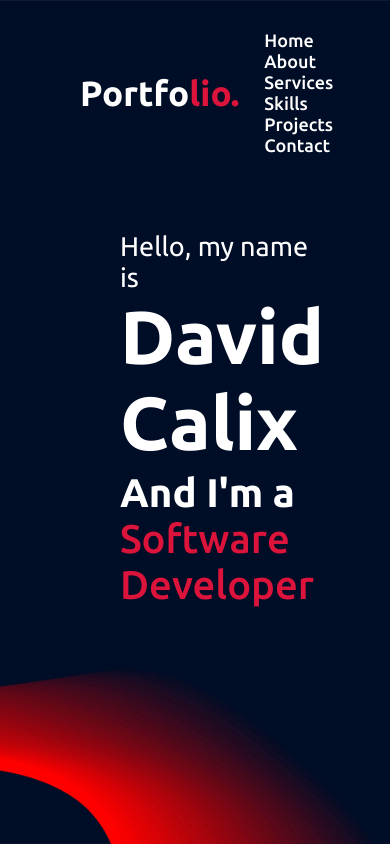
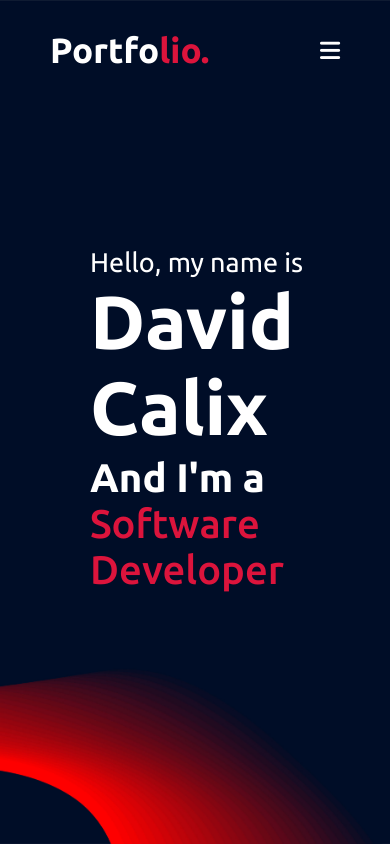
Before and after one commit to Calixd7/Portfolio2, a plain HTML site: page index.html in a window 390 px wide. Shown: the top 844 px of the page. Drawn offline with nearby package versions, Linux system fonts and the light colour scheme.

Commit message:
menu button

```diff
--- a/index.html
+++ b/index.html
@@ -20,7 +20,9 @@
                 <li><a href="#">Projects</a></li>
                 <li><a href="#">Contact</a></li>
             </ul>
-            <div class="menu-btn"></div>
+            <div class="menu-btn">
+                <i class="fas fa-bars"></i>
+            </div>
         </div>
     </nav>
 
--- a/main.js
+++ b/main.js
@@ -5,7 +5,10 @@ $(document).ready(function(){
         }else{
             $('.navbar').removeClass("sticky");
         }
-    })
-
+    });
+// toggle menu/navbar script
+$('.menu-btn').click(function(){
+    $('.navbar .menu').toggleclass("active");
+});
 
 });
--- a/style.css
+++ b/style.css
@@ -65,6 +65,20 @@ background: crimson;
     color: #fff;
 
 }
+
+.navbar.sticky .menu li a:hover{
+    color: #fff;
+}
+
+/* menu btn styling */
+
+.menu-btn{
+    color: #fff;
+    font-size: 23px;
+    cursor: pointer;
+    display: none;
+}
+
 /* Home Section Styling */
 
 .home {
@@ -103,3 +117,36 @@ margin: 5px 0
     color: crimson;
     font-weight: 500;
 }
+
+/* Responsive Media Query Start */
+
+@media (max-width: 947px){
+    .max-width{
+        padding: 0 50px;
+    }
+    .menu-btn{
+        display:block;
+        z-index: 999;
+    }
+    .navbar .menu{
+        position: fixed;
+        height: 100vh;
+        width:  100%;
+        left: -100%;
+        top: 0;
+        background: #111;
+        text-align: center;
+        padding-top: 80px;
+    }
+    .navbar .menu.active{
+        left: 0;
+    }
+    .navbar .menu li{
+        display: block;
+    }
+    .navbar .menu li a {
+        display: inline-block;
+        margin: 20px 0;
+        font-size: 25px;
+    }
+}
```
